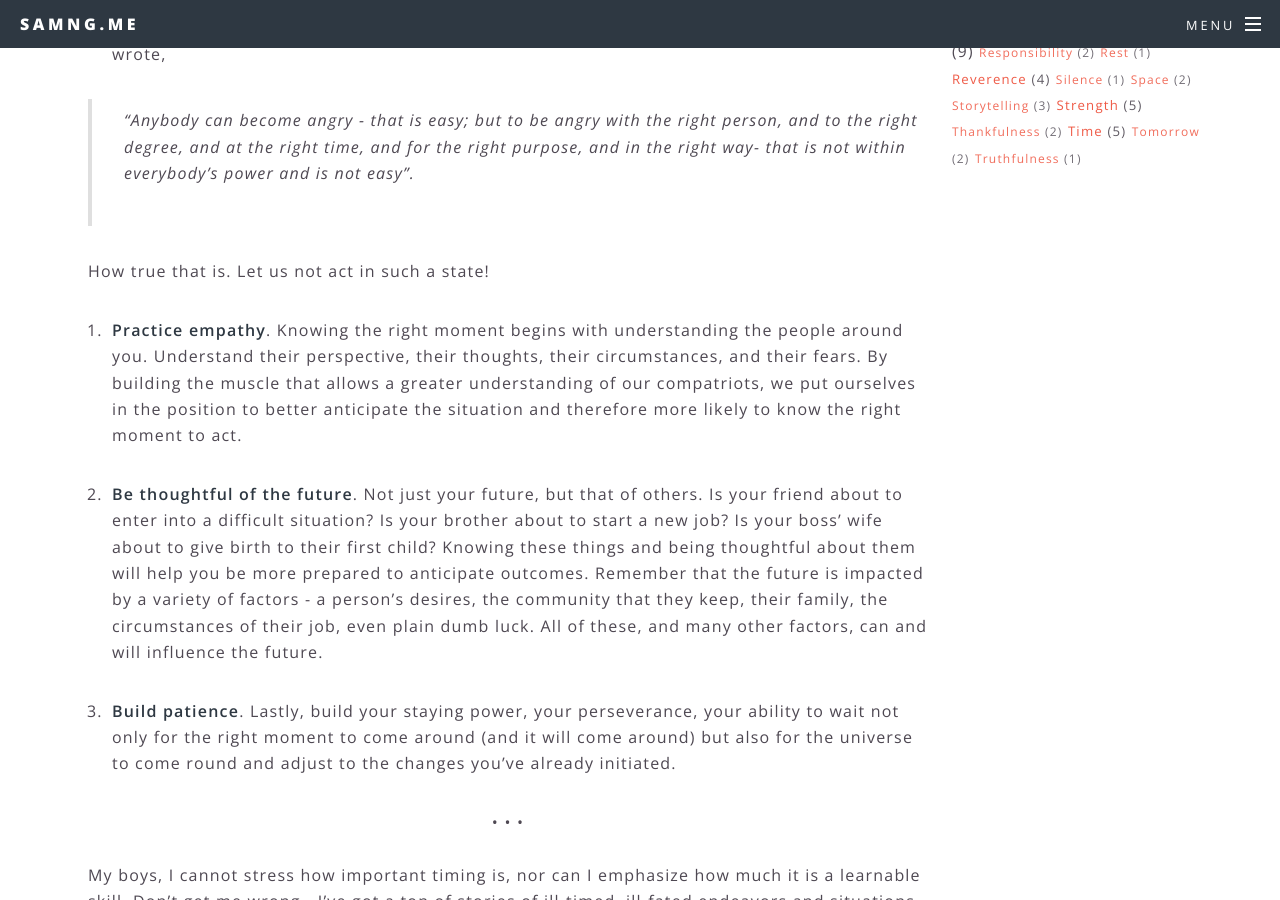
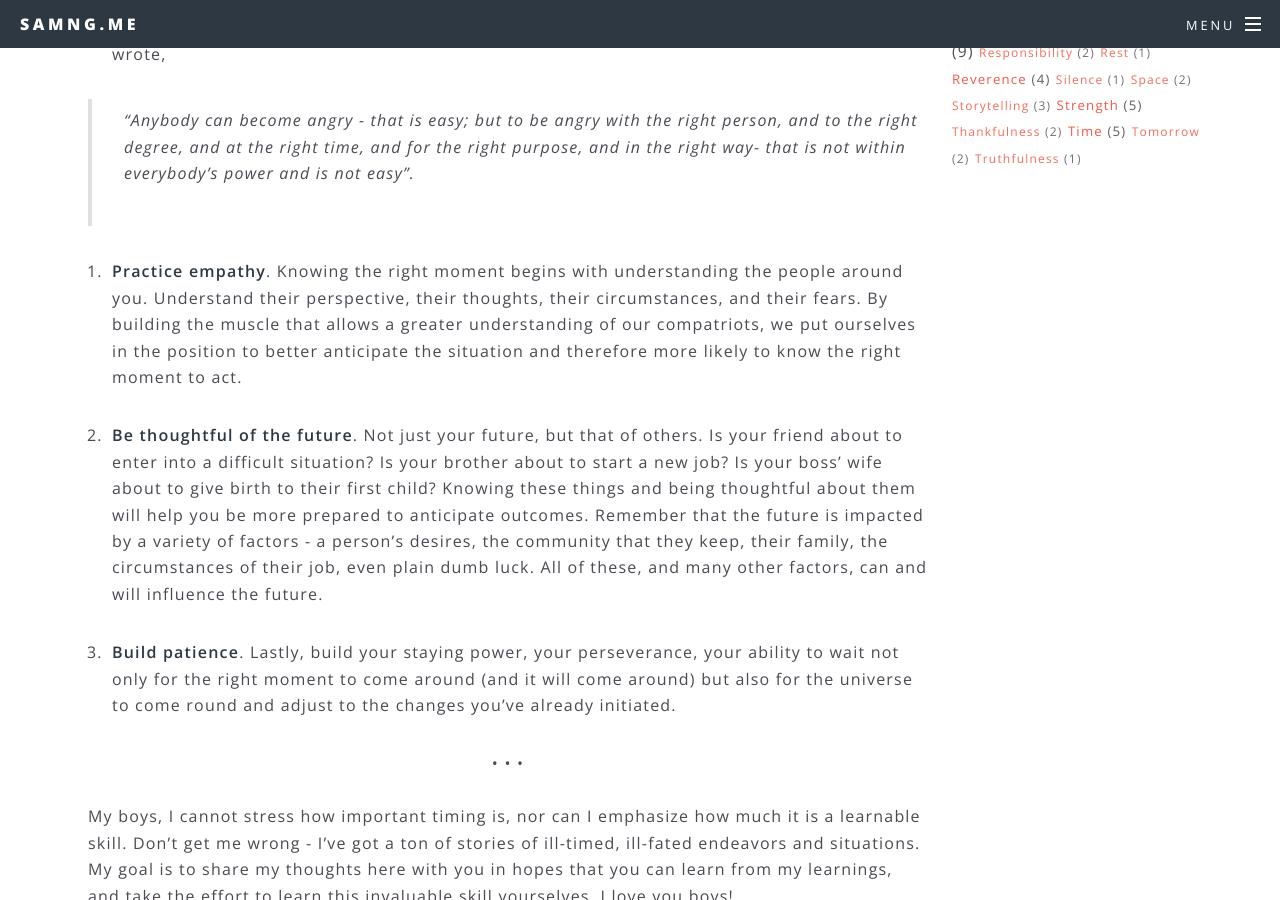
Before and after one commit to samng96/samng.me, a Jekyll site: the page built from letters-to-my-son/_posts/2021-10-25-know-the-moment.markdown, in a window 1280 px wide and 900 px high, scrolled down 1349 px. Built offline with Jekyll 4.4.1, drawn with Linux system fonts in a browser that asks for light colours.

Commit message:
know the moment

```diff
--- a/letters-to-my-son/_posts/2021-10-25-know-the-moment.markdown
+++ b/letters-to-my-son/_posts/2021-10-25-know-the-moment.markdown
@@ -25,8 +25,6 @@ So how do we grow this skill? A few thoughts.
 
 > "Anybody can become angry - that is easy; but to be angry with the right person, and to the right degree, and at the right time, and for the right purpose, and in the right way- that is not within everybody's power and is not easy".
 
-How true that is. Let us not act in such a state!
-
 3. **Practice empathy**. Knowing the right moment begins with understanding the people around you. Understand their perspective, their thoughts, their circumstances, and their fears. By building the muscle that allows a greater understanding of our compatriots, we put ourselves in the position to better anticipate the situation and therefore more likely to know the right moment to act.
 
 4. **Be thoughtful of the future**. Not just your future, but that of others. Is your friend about to enter into a difficult situation? Is your brother about to start a new job? Is your boss' wife about to give birth to their first child? Knowing these things and being thoughtful about them will help you be more prepared to anticipate outcomes. Remember that the future is impacted by a variety of factors - a person's desires, the community that they keep, their family, the circumstances of their job, even plain dumb luck. All of these, and many other factors, can and will influence the future.
```
